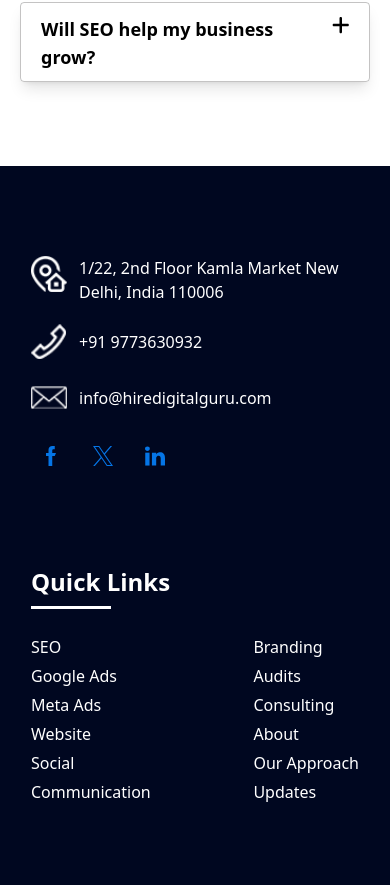
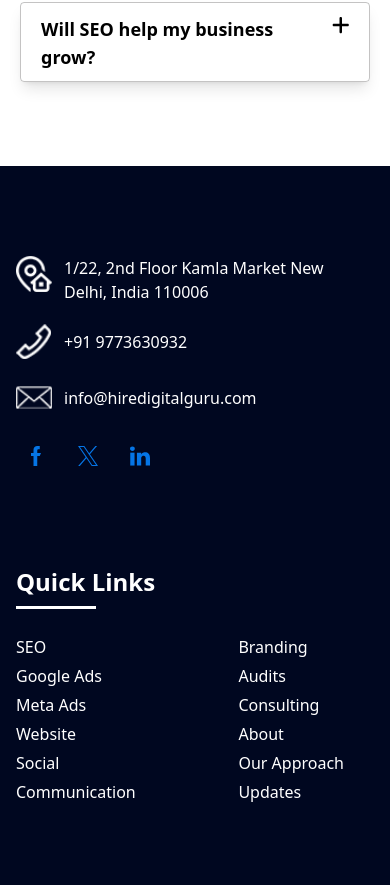
Before and after one commit to rajputabhinav/Digital-men, a React (Vite) app: page /Seo in a window 390 px wide. Shown: the part 6459-7344 px from the top of the page. Built offline with nearby package versions, Linux system fonts and the light colour scheme.

Commit message:
made some changes in footer

```diff
--- a/src/components/Footer.jsx
+++ b/src/components/Footer.jsx
@@ -4,8 +4,8 @@ import {Link} from 'react-router-dom'
 function Footer() {
   return (
     <div className="bg-[#000720] text-white text-base overflow-hidden ">
-      <div className="flex flex-wrap lg:flex-nowrap justify-between">
-        <div className="lg:w-[20%] w-[30%] min-w-90 m-auto lg:m-0 px-4 pt-[90px]">
+      <div className="flex flex-wrap lg:flex-nowrap lg:justify-between">
+        <div className="lg:w-[20%] w-[30%] min-w-90  lg:m-0 px-4 pt-[90px]">
           <ul>
             <li>
               <div className="flex items-center gap-3">
@@ -34,7 +34,7 @@ function Footer() {
             </li>
           </ul>
         </div>
-        <div className="lg:w-[35%] w-[40%] min-w-90 m-auto px-4 lg:m-0  pt-[90px]">
+        <div className="lg:w-[30%] w-[40%] min-w-90  px-4 lg:m-0  pt-[90px]">
            <h1 className="font-bold text-2xl text-[#ffffff] relative mb-8 underLine">Quick Links</h1>
            <div className="flex justify-between">
             <ul>
```
